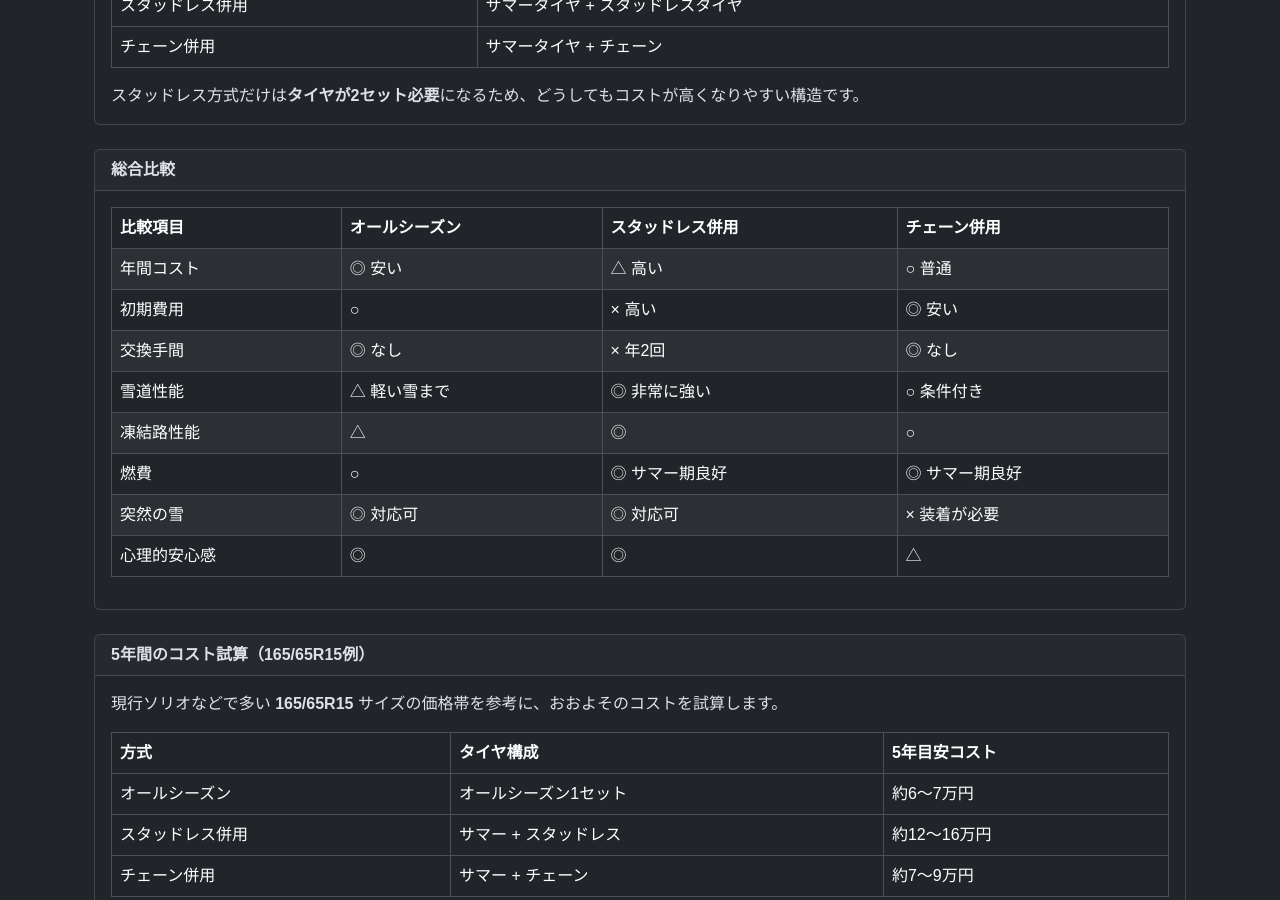
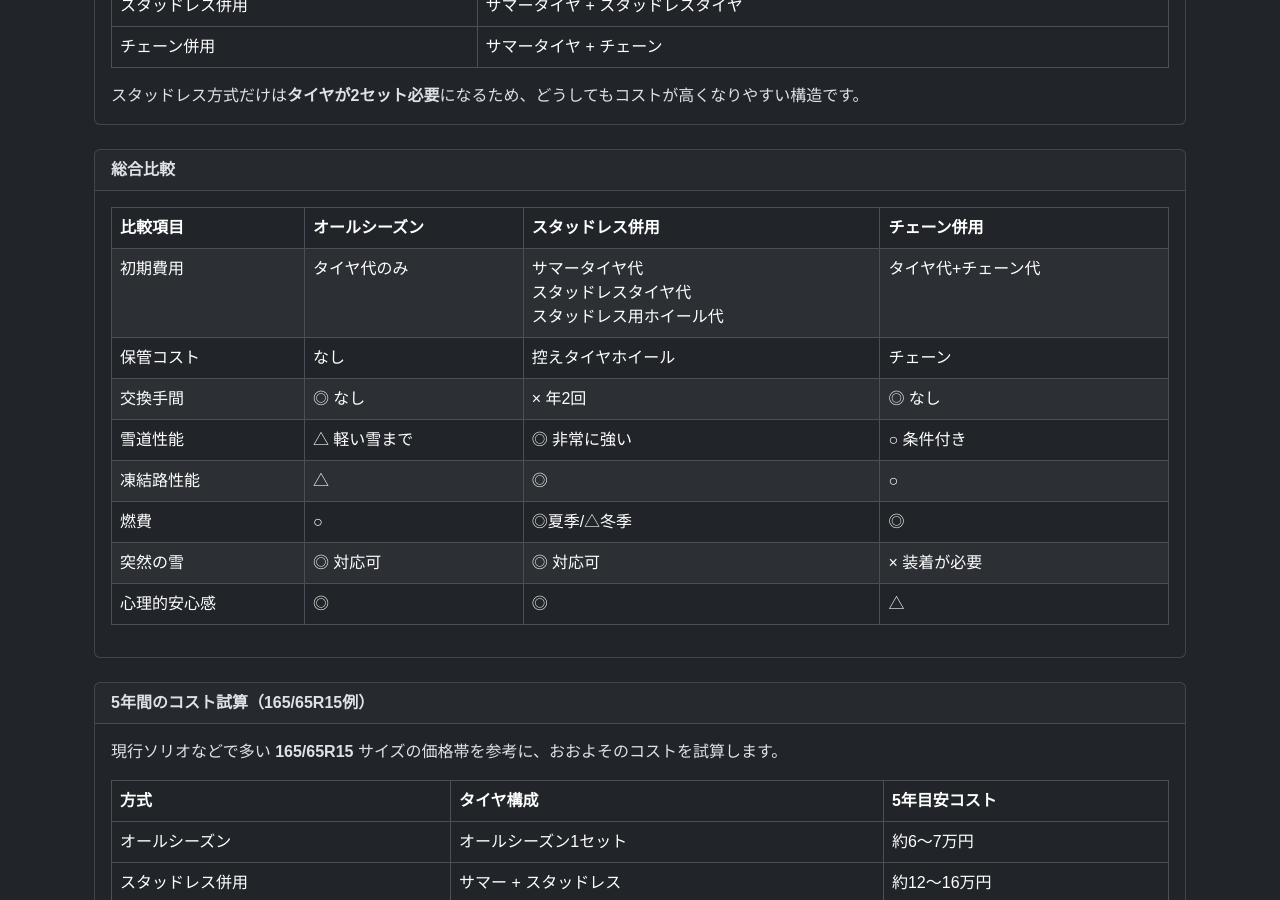
Before and after one commit to funyapar-org/fuel-lab, a Jekyll site: the page built from _knowledge/all-season-vs-studless-vs-chain-cost.md, in a window 1280 px wide and 900 px high, scrolled down 563 px. Built offline with Jekyll 4.4.1, drawn with Linux system fonts in a browser that asks for light colours.

Commit message:
all-season-vs-studless-vs-chain-cost.md を更新

```diff
--- a/_knowledge/all-season-vs-studless-vs-chain-cost.md
+++ b/_knowledge/all-season-vs-studless-vs-chain-cost.md
@@ -93,17 +93,21 @@ date: 2026-03-12 09:00:00 +0900
 <tbody>
 
 <tr>
-<td>年間コスト</td>
-<td>◎ 安い</td>
-<td>△ 高い</td>
-<td>○ 普通</td>
+<td>初期費用</td>
+<td>タイヤ代のみ</td>
+<td>
+    サマータイヤ代<br>
+    スタッドレスタイヤ代<br>
+    スタッドレス用ホイール代
+</td>
+<td>タイヤ代+チェーン代</td>
 </tr>
 
 <tr>
-<td>初期費用</td>
-<td>○</td>
-<td>× 高い</td>
-<td>◎ 安い</td>
+<td>保管コスト</td>
+<td>なし</td>
+<td>控えタイヤホイール</td>
+<td>チェーン</td>
 </tr>
 
 <tr>
@@ -130,8 +134,8 @@ date: 2026-03-12 09:00:00 +0900
 <tr>
 <td>燃費</td>
 <td>○</td>
-<td>◎ サマー期良好</td>
-<td>◎ サマー期良好</td>
+<td>◎夏季/△冬季</td>
+<td>◎</td>
 </tr>
 
 <tr>
```
